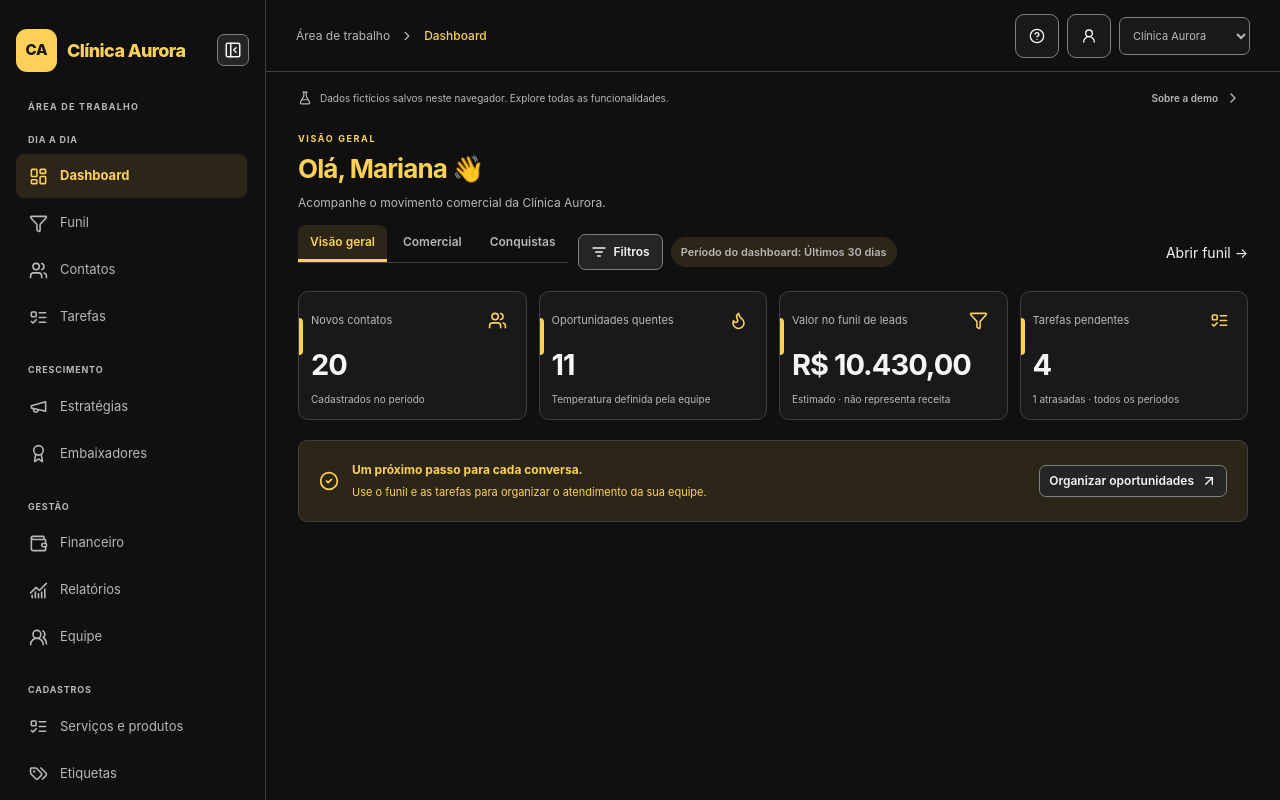
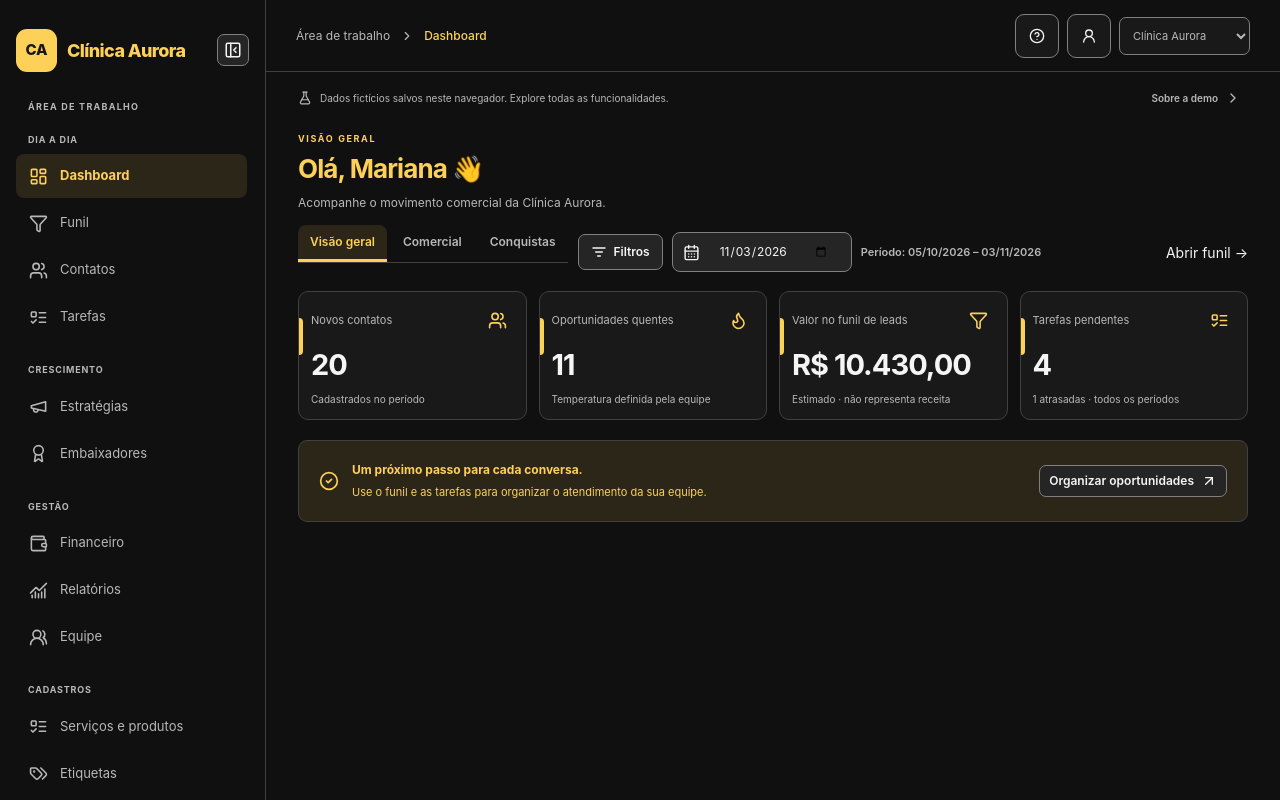
Before and after one commit to pedrobertani/sun7crm, a React (Vite) app: page /demo/painel in a window 1280 px wide. Built offline with nearby package versions, Linux system fonts and the light colour scheme.

Commit message:
feat(demo): filtro de intervalo e calendário diário integrados aos indicadores

```diff
--- a/src/modules/dashboard/Dashboard.tsx
+++ b/src/modules/dashboard/Dashboard.tsx
@@ -1,5 +1,6 @@
 import { ViewSwitcher } from '../../components/ui/view-switcher';
 import { GlobalFilters } from '../../components/ui/global-filters';
+import { DashboardDateControls, type DashboardDateRange } from './DashboardDateControls';
 import { filterCompanies } from '../../domain/filters';
 import { CHART_COLORS } from '../../lib/themes';
 import { useState } from 'react';
@@ -49,7 +50,7 @@ function ChartEmpty() {
 }
 export function CompanyDashboard() {
   const { data, session } = useCrm();
-  const [days, setDays] = useState('30');
+  const [period, setPeriod] = useState<DashboardDateRange>(() => ({from: shiftDate(today(), -29), to: today()}));
   const [dashboardTab, setDashboardTab] = useState<'overview' | 'commercial' | 'achievements'>(
     'overview',
   );
@@ -63,15 +64,15 @@ export function CompanyDashboard() {
   ];
   const activeTab = availableTabs.some(([key]) => key === dashboardTab) ? dashboardTab : 'overview';
   const date = today();
-  const from = shiftDate(date, -Number(days) + 1);
+  const {from, to} = period;
   const company = data.companies.find((c) => c.id === session.companyId)!;
   const palette = CHART_COLORS;
   const all = visibleContacts(data, session);
-  const contacts = all.filter((c) => c.createdAt >= from && c.createdAt <= date);
+  const contacts = all.filter((c) => c.createdAt >= from && c.createdAt <= to);
   const allOpps = data.opportunities.filter(
     (o) => o.companyId === session.companyId && all.some((c) => c.id === o.contactId),
   );
-  const opps = allOpps.filter((o) => o.createdAt >= from && o.createdAt <= date);
+  const opps = allOpps.filter((o) => o.createdAt >= from && o.createdAt <= to);
   const tasks = data.tasks.filter(
     (t) =>
       t.companyId === session.companyId &&
@@ -85,11 +86,11 @@ export function CompanyDashboard() {
     name: s.name,
     total: opps.filter((o) => o.boardId === leadBoard.id && o.stageId === s.id).length,
   }));
-  const interval = Number(days);
+  const interval = Math.max(1, Math.round((Date.parse(to + 'T12:00:00Z') - Date.parse(from + 'T12:00:00Z')) / 86400000) + 1);
   const bucket = Math.max(1, Math.ceil(interval / 7));
   const trend = Array.from({ length: Math.ceil(interval / bucket) }, (_, i) => {
     const start = shiftDate(from, i * bucket);
-    const end = shiftDate(start, bucket - 1);
+    const end = shiftDate(start, Math.min(bucket - 1, interval - i * bucket - 1));
     return {
       name: dateLabel(start).slice(0, 5),
       novos: contacts.filter((c) => c.createdAt >= start && c.createdAt <= end).length,
@@ -125,12 +126,10 @@ export function CompanyDashboard() {
             label,
           }))}
         />
-        <GlobalFilters
-          className="dashboard-inline-filter"
-          fields={[{key:'days',label:'Período do dashboard',type:'select',defaultValue:'30',pin:true,
-            options:[{value:'7',label:'Últimos 7 dias'},
-              {value:'30',label:'Últimos 30 dias'},{value:'90',label:'Últimos 90 dias'}]}]}
-          values={{days}} onApply={values=>setDays(values.days)}
+        <DashboardDateControls
+          value={period}
+          onChange={setPeriod}
+          initial={{from: shiftDate(today(), -29), to: today()}}
         />
         {canView('cards.view') && <Link className="operational-text-link dashboard-funnel-link" to="/demo/funil/leads">Abrir funil →</Link>}
       </div>
@@ -139,21 +138,21 @@ export function CompanyDashboard() {
           <div className="kpis">
             <Kpi
               label="Novos contatos"
-              to={`/demo/contatos?de=${from}&ate=${date}`}
+              to={`/demo/contatos?de=${from}&ate=${to}`}
               value={contacts.length}
               foot="Cadastrados no período"
               icon={<Users size={19} />}
             />
             <Kpi
               label="Oportunidades quentes"
-              to={`/demo/contatos?temperatura=hot&de=${from}&ate=${date}`}
+              to={`/demo/contatos?temperatura=hot&de=${from}&ate=${to}`}
               value={contacts.filter((c) => c.temperature === 'hot').length}
               foot="Temperatura definida pela equipe"
               icon={<Flame size={19} />}
             />
             <Kpi
               label="Valor no funil de leads"
-              to={`/demo/funil/leads?de=${from}&ate=${date}`}
+              to={`/demo/funil/leads?de=${from}&ate=${to}`}
               value={currency(
                 opps.filter((o) => o.boardId === leadBoard.id).reduce((s, o) => s + o.value, 0),
               )}
```
